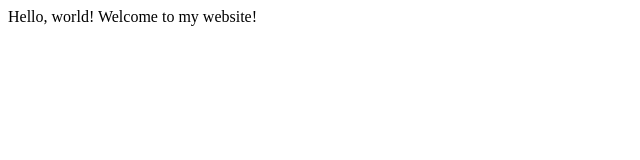
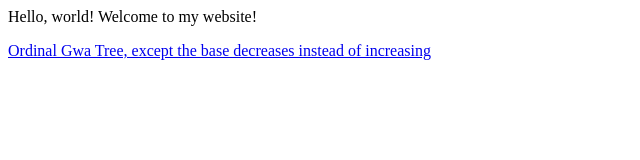
Before and after one commit to Githubber2662/githubber2662.github.io, a plain HTML site: page index.html in a window 1280 px wide. Shown: the whole page, without its empty margins (0-640 px from the left). Drawn offline with Linux system fonts and the light colour scheme.

Commit message:
Added link

```diff
--- a/index.html
+++ b/index.html
@@ -1 +1,3 @@
 Hello, world! Welcome to my website!
+
+<p><a href="ordinal-gwa-tree-base-mod">Ordinal Gwa Tree, except the base decreases instead of increasing</a></p><br>
```
